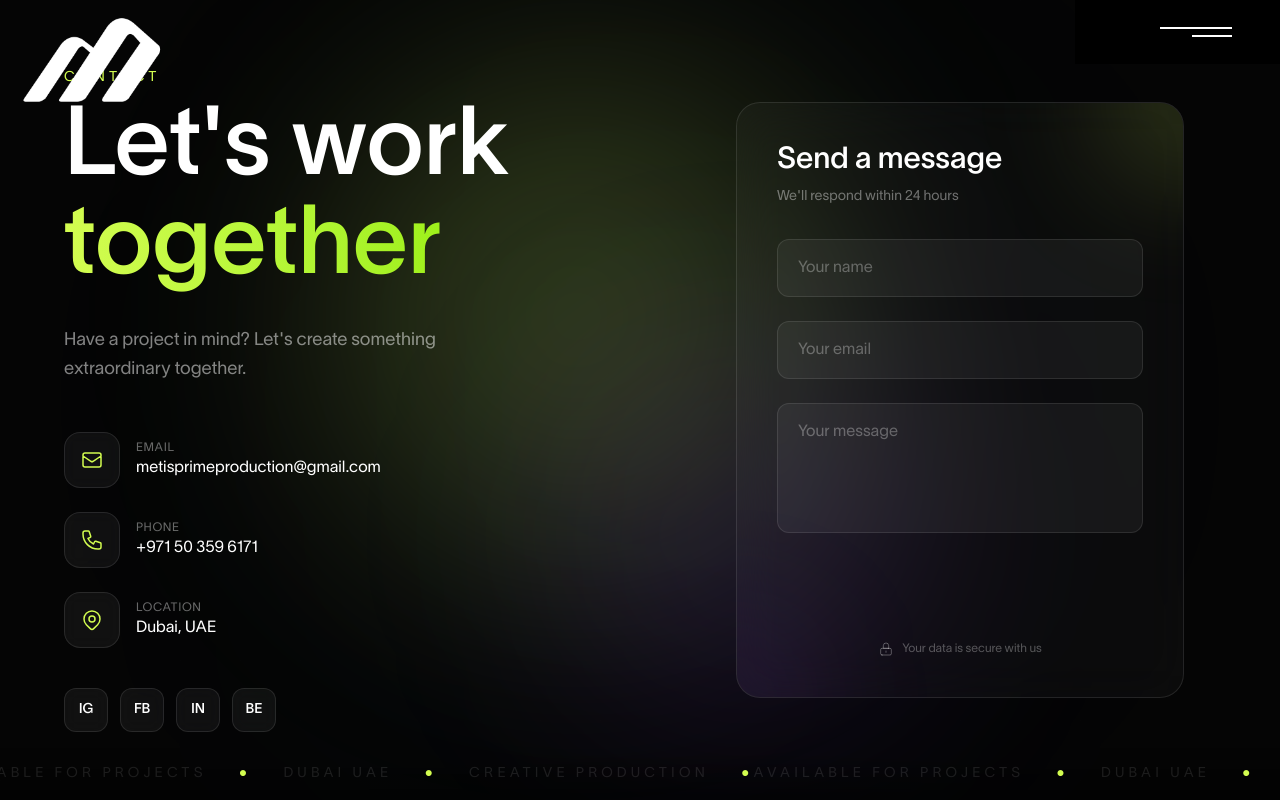
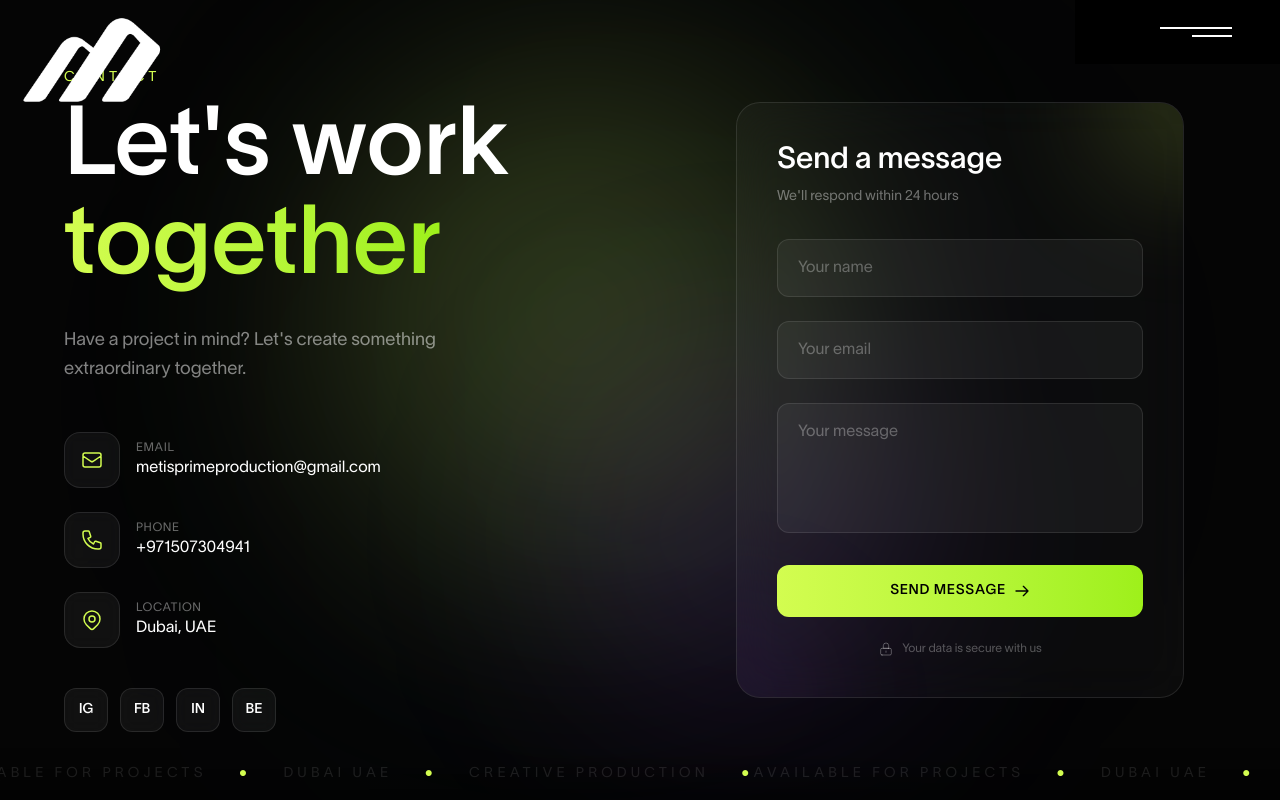
Before and after one commit to AromalSurendran47/gazalwebsite, a React (Vite) app: page /contact in a window 1280 px wide. Built offline with nearby package versions, Linux system fonts and the light colour scheme.

Commit message:
contact us added

```diff
--- a/src/pages/Contact.jsx
+++ b/src/pages/Contact.jsx
@@ -8,6 +8,8 @@ const Contact = () => {
   const formCardRef = useRef(null)
   const [formData, setFormData] = useState({ name: '', email: '', message: '' })
   const [activeField, setActiveField] = useState(null)
+  const [isSubmitting, setIsSubmitting] = useState(false)
+  const [isSent, setIsSent] = useState(false)
 
   useGSAP(() => {
     const tl = gsap.timeline({ defaults: { ease: 'power3.out' } })
@@ -59,9 +61,43 @@ const Contact = () => {
     })
   })
 
-  const handleSubmit = (e) => {
+  const handleSubmit = async (e) => {
     e.preventDefault()
-    console.log('Form submitted:', formData)
+    setIsSubmitting(true)
+
+    try {
+      // Send email using EmailJS or similar service
+      const response = await fetch('https://formspree.io/f/maqpzjqz', {
+        method: 'POST',
+        headers: {
+          'Content-Type': 'application/json',
+        },
+        body: JSON.stringify({
+          name: formData.name,
+          email: formData.email,
+          message: formData.message,
+          _subject: `New Contact Form Message from ${formData.name}`,
+        }),
+      })
+
+      if (response.ok) {
+        console.log('Form submitted successfully:', formData)
+        setIsSent(true)
+
+        // Reset form after 3 seconds
+        setTimeout(() => {
+          setFormData({ name: '', email: '', message: '' })
+          setIsSent(false)
+        }, 3000)
+      } else {
+        throw new Error('Failed to send message')
+      }
+    } catch (error) {
+      console.error('Error sending message:', error)
+      alert('Failed to send message. Please try again.')
+    } finally {
+      setIsSubmitting(false)
+    }
   }
 
   return (
@@ -126,7 +162,7 @@ const Contact = () => {
                 </div>
                 <div>
                   <p className='text-white/40 text-xs uppercase tracking-wider'>Phone</p>
-                  <p className='text-white group-hover:text-[#D3FD50] transition-colors'>+971 50 359 6171</p>
+                  <p className='text-white group-hover:text-[#D3FD50] transition-colors'>+971507304941</p>
                 </div>
               </a>
 
@@ -212,12 +248,37 @@ const Contact = () => {
                 {/* Submit */}
                 <button
                   type='submit'
-                  className='form-element w-full py-4 bg-gradient-to-r from-[#D3FD50] to-[#9EF01A] text-black font-[font2] uppercase tracking-wider text-sm rounded-xl hover:shadow-lg hover:shadow-[#D3FD50]/25 transition-all duration-300 group flex items-center justify-center gap-2'
+                  disabled={isSubmitting || isSent}
+                  className={`w-full py-4 font-[font2] uppercase tracking-wider text-sm rounded-xl transition-all duration-300 group flex items-center justify-center gap-2 ${
+                    isSent
+                      ? 'bg-green-500 text-white cursor-default'
+                      : isSubmitting
+                      ? 'bg-gray-500 text-white cursor-not-allowed'
+                      : 'bg-gradient-to-r from-[#D3FD50] to-[#9EF01A] text-black hover:shadow-lg hover:shadow-[#D3FD50]/25'
+                  }`}
                 >
-                  Send Message
-                  <svg className='w-4 h-4 group-hover:translate-x-1 transition-transform' fill='none' viewBox='0 0 24 24' stroke='currentColor'>
-                    <path strokeLinecap='round' strokeLinejoin='round' strokeWidth={2} d='M14 5l7 7m0 0l-7 7m7-7H3' />
-                  </svg>
+                  {isSent ? (
+                    <>
+                      <svg className='w-4 h-4' fill='none' viewBox='0 0 24 24' stroke='currentColor'>
+                        <path strokeLinecap='round' strokeLinejoin='round' strokeWidth={2} d='M5 13l4 4L19 7' />
+                      </svg>
+                      Message Sent!
+                    </>
+                  ) : isSubmitting ? (
+                    <>
+                      <svg className='w-4 h-4 animate-spin' fill='none' viewBox='0 0 24 24' stroke='currentColor'>
+                        <path strokeLinecap='round' strokeLinejoin='round' strokeWidth={2} d='M12 2v4m0 12v4M4.93 4.93l2.83 2.83m11.32 11.32l2.83 2.83M2 12h4m12 0h4M4.93 19.07l2.83-2.83m11.32-11.32l2.83-2.83' />
+                      </svg>
+                      Sending...
+                    </>
+                  ) : (
+                    <>
+                      Send Message
+                      <svg className='w-4 h-4 group-hover:translate-x-1 transition-transform' fill='none' viewBox='0 0 24 24' stroke='currentColor'>
+                        <path strokeLinecap='round' strokeLinejoin='round' strokeWidth={2} d='M14 5l7 7m0 0l-7 7m7-7H3' />
+                      </svg>
+                    </>
+                  )}
                 </button>
               </form>
 
```
